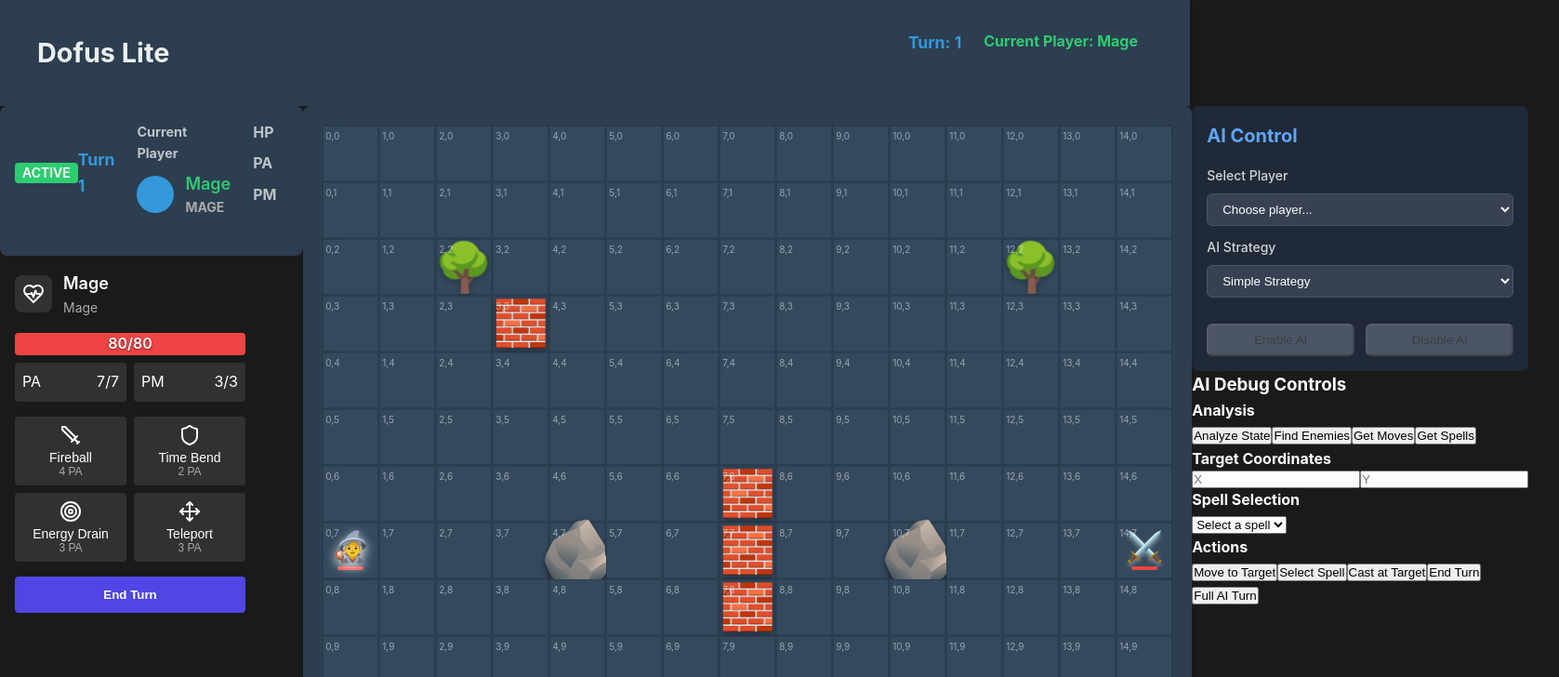
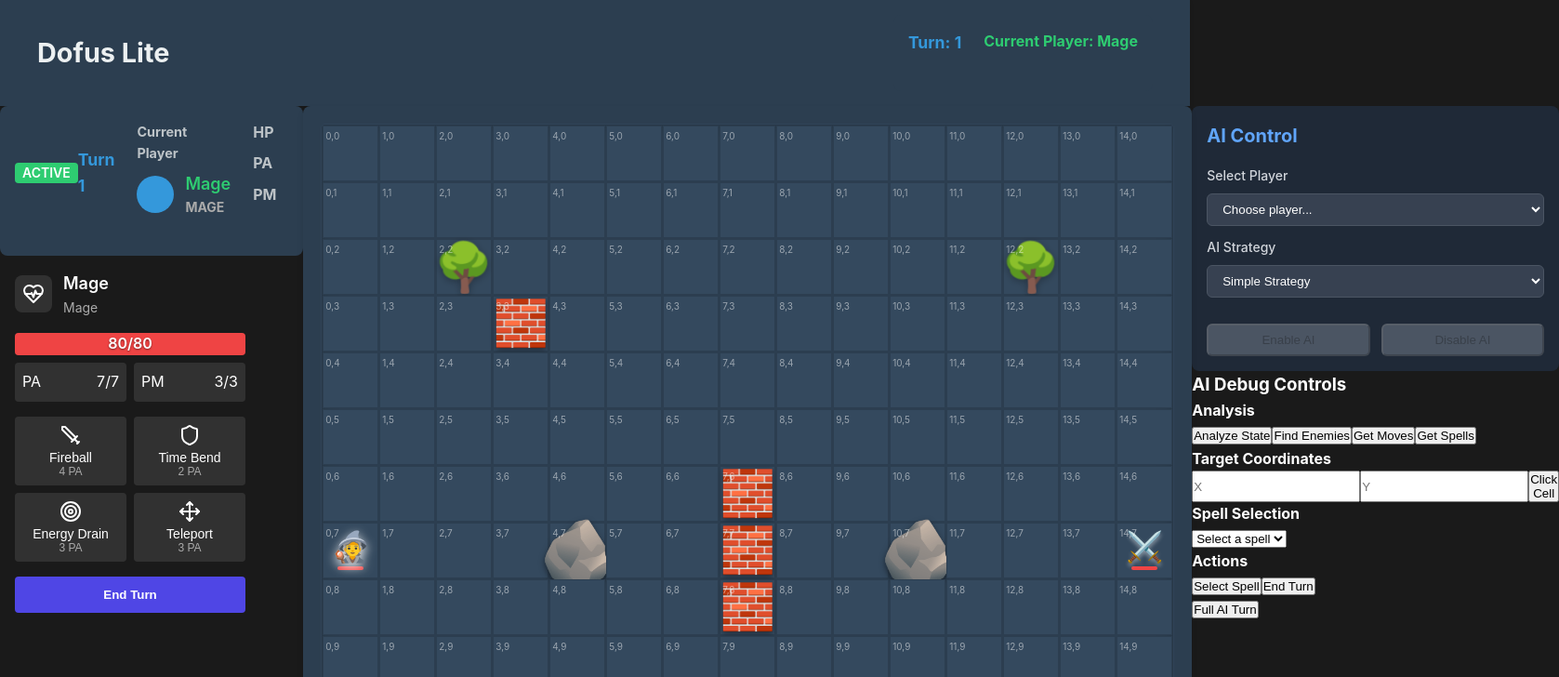
Before and after one commit to vincent38wargnier/dofus-lite, a React (Create React App) app: page / in a window 1280 px wide. Shown: the top 728 px of the page at 93% size, 1677 px wide, since content can reach past the window. Built offline with nearby package versions, Linux system fonts and the light colour scheme.

Commit message:
finlising ai keyboard

```diff
--- a/src/components/AI/AIDebugDashboard.js
+++ b/src/components/AI/AIDebugDashboard.js
@@ -76,7 +76,7 @@ const AIDebugDashboard = ({ gameState, actions }) => {
   };
 
   // Action Functions
-  const handleMove = () => {
+  const handleCellClick = () => {
     if (!targetX || !targetY) {
       console.error('Please enter target coordinates');
       return;
@@ -99,6 +99,10 @@ const AIDebugDashboard = ({ gameState, actions }) => {
     }
     const currentPlayer = gameState.currentPlayer;
     const spell = currentPlayer.getSorts()[selectedSpell];
+    if (!currentPlayer.canUseSort(selectedSpell)) {
+      console.error('Spell is not usable (cooldown or not enough PA)');
+      return;
+    }
     actions.selectAction({
       type: 'CAST_SORT',
       sort: {
@@ -108,15 +112,10 @@ const AIDebugDashboard = ({ gameState, actions }) => {
     });
   };
 
-  const handleCastSpell = () => {
-    if (!targetX || !targetY || !selectedSpell) {
-      console.error('Please enter target coordinates and select a spell');
-      return;
-    }
-    const currentPlayer = gameState.currentPlayer;
-    const spell = currentPlayer.getSorts()[selectedSpell];
-    const target = { x: parseInt(targetX), y: parseInt(targetY) };
-    actions.castSort(spell, target);
+  const handleSpellChange = (spellKey) => {
+    setSelectedSpell(spellKey);
+    // Clear any previous spell selection
+    actions.selectAction(null);
   };
 
   const handleEndTurn = () => {
@@ -174,6 +173,12 @@ const AIDebugDashboard = ({ gameState, actions }) => {
             placeholder="Y"
             className="w-20 px-2 py-1 rounded"
           />
+          <button
+            className="bg-green-500 text-white px-3 py-1 rounded hover:bg-green-600"
+            onClick={handleCellClick}
+          >
+            Click Cell
+          </button>
         </div>
       </div>
 
@@ -182,7 +187,7 @@ const AIDebugDashboard = ({ gameState, actions }) => {
         <h4 className="text-white font-bold mb-2">Spell Selection</h4>
         <select
           value={selectedSpell}
-          onChange={(e) => setSelectedSpell(e.target.value)}
+          onChange={(e) => handleSpellChange(e.target.value)}
           className="w-full px-2 py-1 rounded"
         >
           <option value="">Select a spell</option>
@@ -198,14 +203,8 @@ const AIDebugDashboard = ({ gameState, actions }) => {
       <div className="mb-6">
         <h4 className="text-white font-bold mb-2">Actions</h4>
         <div className="grid grid-cols-2 gap-2">
-          <button className="bg-green-500 text-white px-3 py-2 rounded hover:bg-green-600" onClick={handleMove}>
-            Move to Target
-          </button>
           <button className="bg-green-500 text-white px-3 py-2 rounded hover:bg-green-600" onClick={handleSelectSpell}>
             Select Spell
-          </button>
-          <button className="bg-green-500 text-white px-3 py-2 rounded hover:bg-green-600" onClick={handleCastSpell}>
-            Cast at Target
           </button>
           <button className="bg-yellow-500 text-white px-3 py-2 rounded hover:bg-yellow-600" onClick={handleEndTurn}>
             End Turn
```
